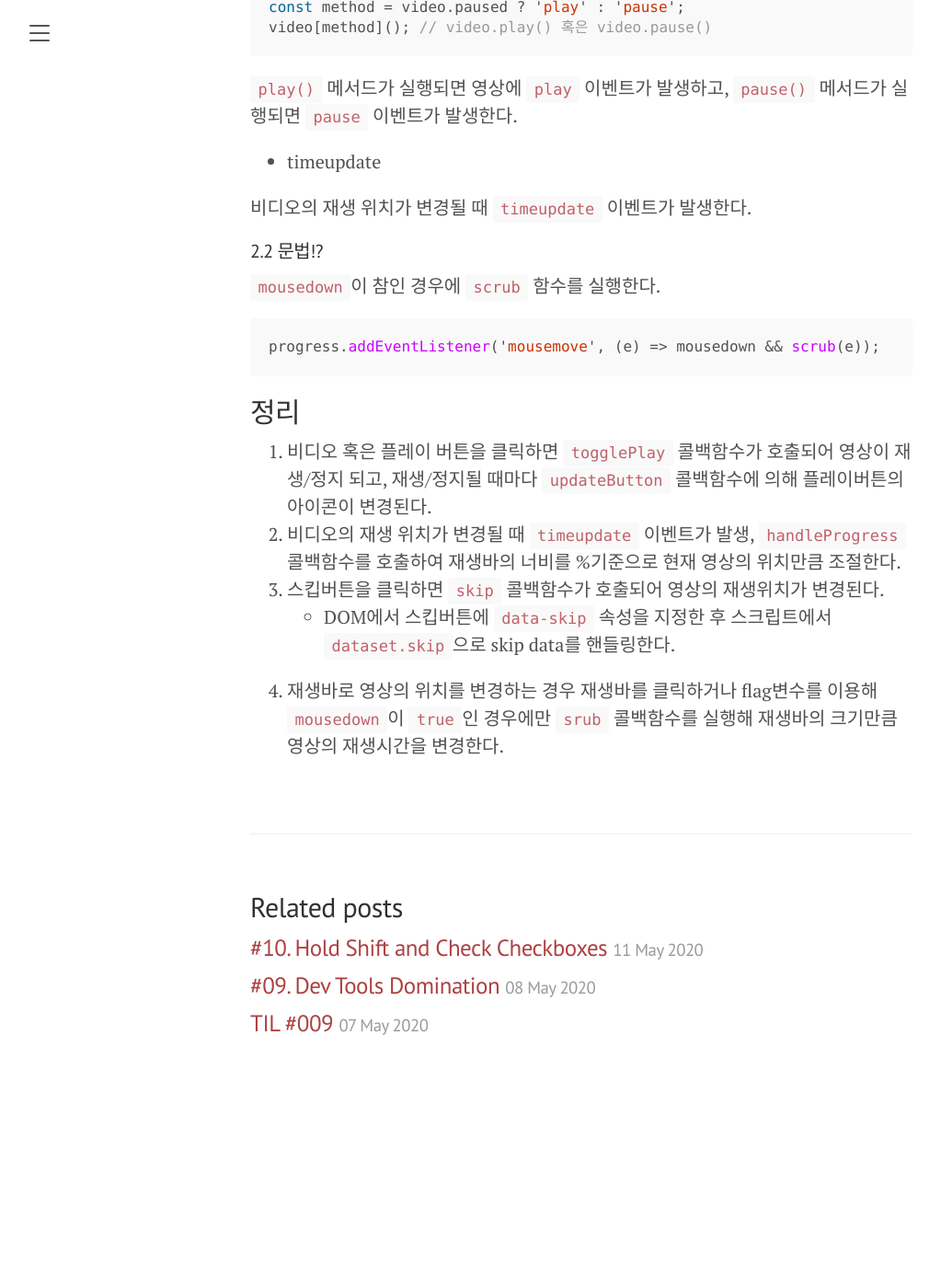
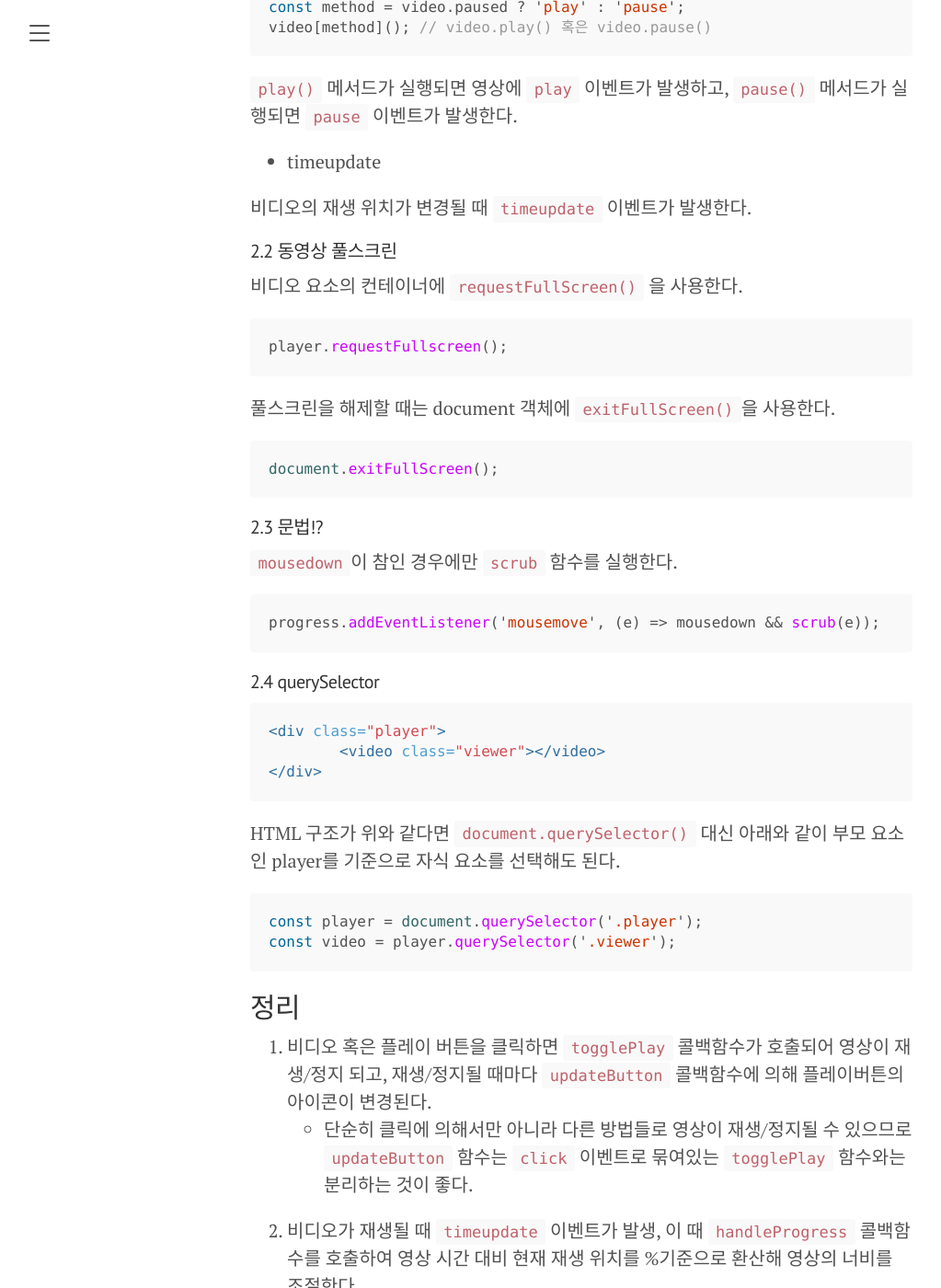
Before and after one commit to danbiilee/danbiilee.github.io, a Jekyll site: the page built from _posts/Javascript30/2020-05-11-11-Custom Video Player.md, in a window 1280 px wide and 1400 px high, scrolled down 1515 px. Shown: the whole window at 92% size, without its empty margins (8-1031 px from the left). Built offline with Jekyll 4.4.1, drawn with Linux system fonts in a browser that asks for light colours; before the commit the page ends 2704 px from its top, so only the background shows below that; some of the changed text lies outside the part shown.

Commit message:
docs: Modify 'JS30-11'

````diff
--- a/_posts/Javascript30/2020-05-11-11-Custom Video Player.md
+++ b/_posts/Javascript30/2020-05-11-11-Custom Video Player.md
@@ -31,8 +31,10 @@
 }
 ```
 
-#### 1.5 cursor: ew-resize
+#### 1.4 cursor: ew-resize
 해당 요소에 마우스 호버하면 커서가 좌우 화살표(?)로 바뀐다.
+
+
 
 
 
@@ -57,8 +59,25 @@
 
 
 
-#### 2.2 문법!?
-`mousedown`이 참인 경우에 `scrub` 함수를 실행한다.
+
+#### 2.2 동영상 풀스크린
+비디오 요소의 컨테이너에 `requestFullScreen()` 을 사용한다.
+
+```javascript
+player.requestFullscreen();
+```
+
+풀스크린을 해제할 때는 document 객체에 `exitFullScreen()`을 사용한다.
+
+```javascript
+document.exitFullScreen();
+```
+
+
+
+
+#### 2.3 문법!?
+`mousedown`이 참인 경우에만 `scrub` 함수를 실행한다.
 
 ```javascript
 progress.addEventListener('mousemove', (e) => mousedown && scrub(e));
@@ -66,11 +85,38 @@
 
 
 
+#### 2.4 querySelector
+```html
+<div class="player">
+	<video class="viewer"></video>
+</div>
+```
+HTML 구조가 위와 같다면 `document.querySelector()` 대신 아래와 같이 부모 요소인 player를 기준으로 자식 요소를 선택해도 된다.
+
+```javascript
+const player = document.querySelector('.player');
+const video = player.querySelector('.viewer');
+```
+
+
+
+
 
 
 ## 정리
 1. 비디오 혹은 플레이 버튼을 클릭하면 `togglePlay` 콜백함수가 호출되어 영상이 재생/정지 되고, 재생/정지될 때마다 `updateButton` 콜백함수에 의해 플레이버튼의 아이콘이 변경된다.
-2. 비디오의 재생 위치가 변경될 때 `timeupdate` 이벤트가 발생, `handleProgress` 콜백함수를 호출하여 재생바의 너비를 %기준으로 현재 영상의 위치만큼 조절한다.
+   - 단순히 클릭에 의해서만 아니라 다른 방법들로 영상이 재생/정지될 수 있으므로 `updateButton` 함수는 `click` 이벤트로 묶여있는 `togglePlay` 함수와는 분리하는 것이 좋다.
+2. 비디오가 재생될 때 `timeupdate` 이벤트가 발생, 이 때 `handleProgress` 콜백함수를 호출하여 영상 시간 대비 현재 재생 위치를 %기준으로 환산해 영상의 너비를 조절한다.
+
+```javascript
+progressBar.style.flexBasis = `${(video.currentTime / video.duration) * 100}`;
+```
+
 3. 스킵버튼을 클릭하면 `skip` 콜백함수가 호출되어 영상의 재생위치가 변경된다.
-	- DOM에서 스킵버튼에 `data-skip` 속성을 지정한 후 스크립트에서 `dataset.skip`으로 skip data를 핸들링한다.
-4. 재생바로 영상의 위치를 변경하는 경우 재생바를 클릭하거나 flag변수를 이용해 `mousedown`이 `true`인 경우에만 `srub` 콜백함수를 실행해 재생바의 크기만큼 영상의 재생시간을 변경한다.
+	- DOM에서 스킵버튼에 `data-skip` 속성을 지정한 후 스크립트에서 `this.dataset.skip`으로 skip data를 핸들링한다.
+4. 재생바를 직접 움직여 영상의 재생위치를 변경할 땐 `click`과 `mousemove` 이벤트를 이용한다. `mousemove`인 경우엔 flag변수 `mousedown`이 `true`일 때만 `srub` 콜백함수를 실행한다.
+아래 코드와 같이 영상너비(`offsetWidth`) 대비 내가 클릭한 재생바의 위치(`offsetX`)만큼 비디오 영상의 시간을 구해 대입한다.
+
+```javascript
+video.currentTime = (e.offsetX / progress.offsetWidth) * video.duration;
+```
````
